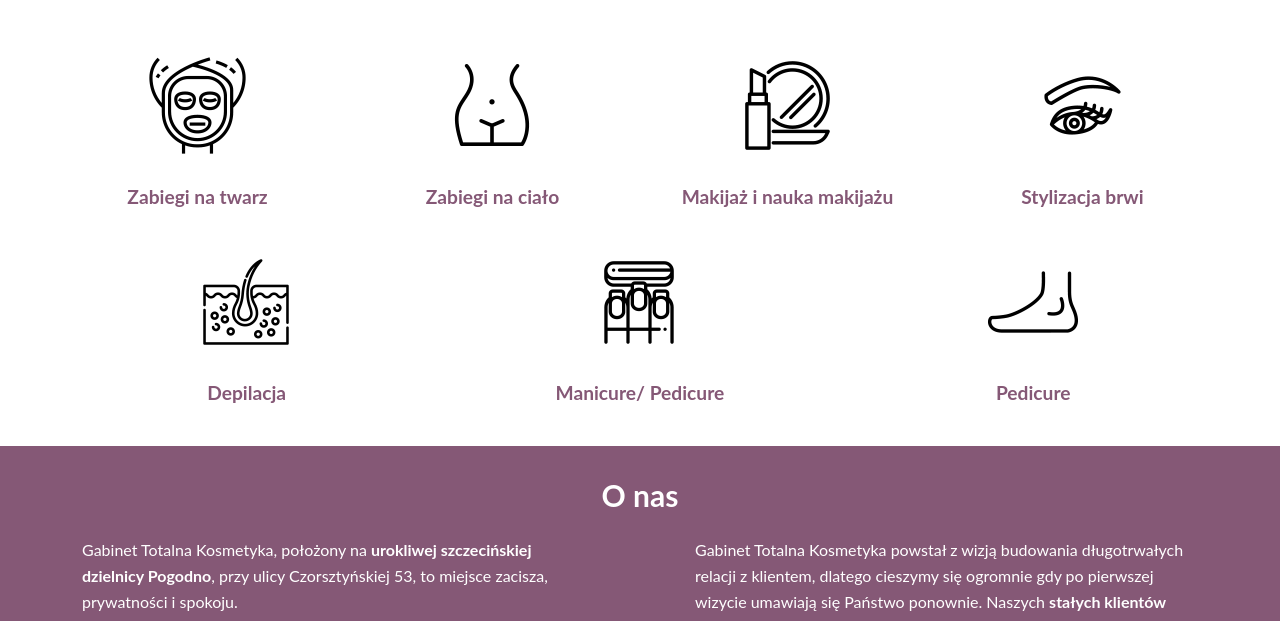
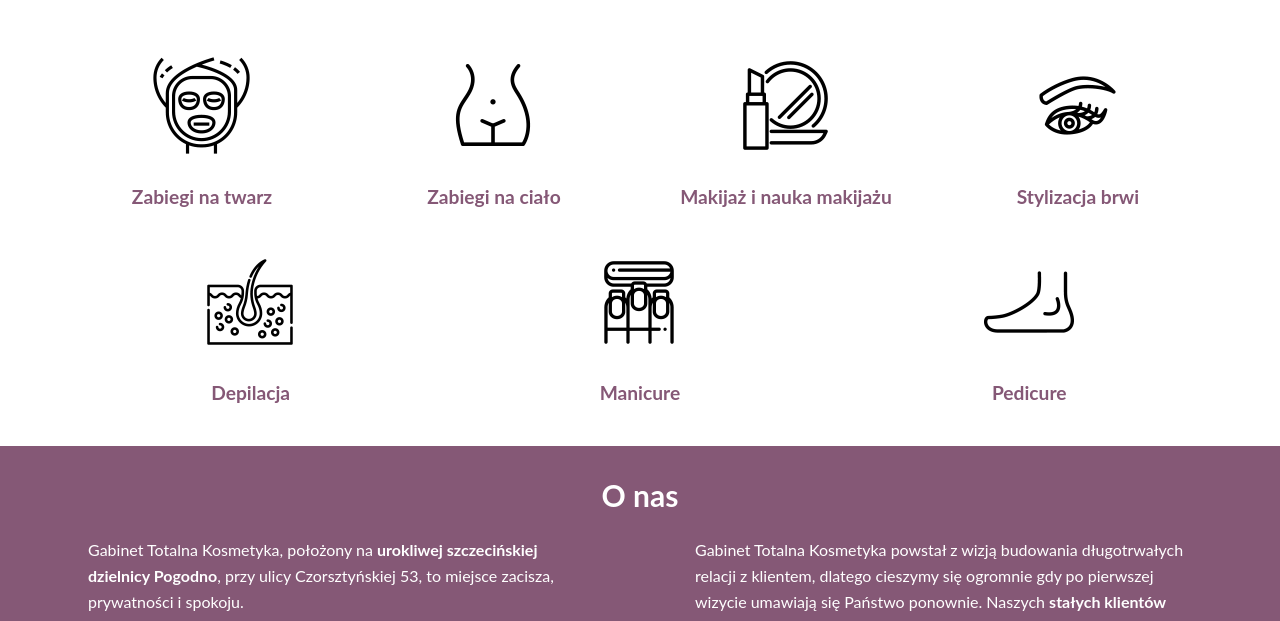
Before and after one commit to Anna-Bartkowiak/Projekt---Totalna-Kosmetyka, a website: page app/index.html in a window 1280 px wide. Shown: the part 650-1271 px from the top of the page. Drawn offline with Linux system fonts and the light colour scheme.

Commit message:
Styling padding for wrapper.

```diff
--- a/app/assets/styles/modules/_wrapper.css
+++ b/app/assets/styles/modules/_wrapper.css
@@ -1,7 +1,7 @@
 .wrapper {
 	overflow: hidden;
-	padding-left: 10px;
-	padding-right: 10px;
+	padding-left: 16px;
+	padding-right: 16px;
 	max-width: 1232px;
 	margin-left: auto;
 	margin-right: auto;
--- a/app/index.html
+++ b/app/index.html
@@ -82,7 +82,7 @@
 
 				<div class="row__small-4 row__smaller-6">
 					<img class="services-item__icon" src="assets/images/icons/icons-png/003-manicure.png" alt="depilacja woskiem, depilacja pastą cukrową, regulacja brwi woskiem, depilacja bikini klasyczne, depilacja bikini francuskie, depilacja brazylijska, szczecin, lewobrzeże">
-					<h3 class="headline headline--centered headline--small headline--margin-small">Manicure/ Pedicure</h3>
+					<h3 class="headline headline--centered headline--small headline--margin-small">Manicure</h3>
 				</div>
 
 				<div class="row__small-4 row__smaller-6">
--- a/app/temp/styles/styles.css
+++ b/app/temp/styles/styles.css
@@ -608,7 +608,7 @@ a {
 	overflow: hidden;
 	padding-left: 10px;
 	padding-right: 10px;
-	max-width: 1232px;
+	max-width: 1220px;
 	margin-left: auto;
 	margin-right: auto;
 	-webkit-box-sizing: border-box;
```
